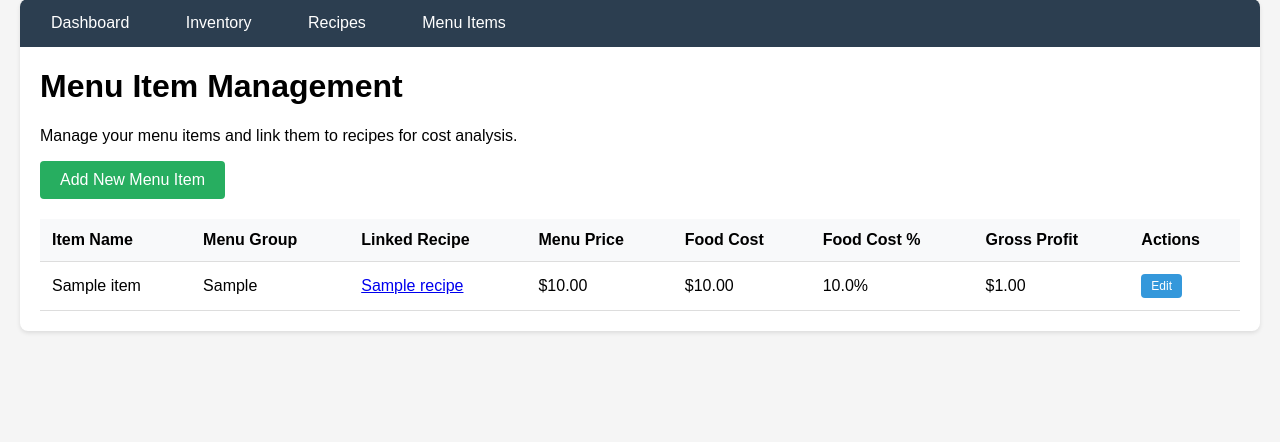
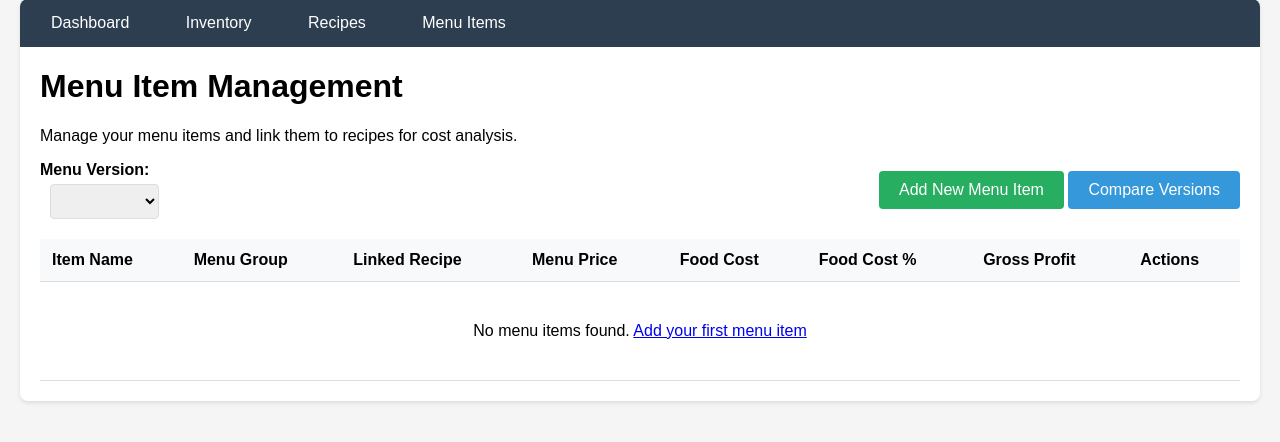
Before and after one commit to ultraheavy/lea-james-recipe-calculator, a Flask app: page /menu in a window 1280 px wide. Shown: the part 21-463 px from the top of the page. Run offline with Flask 3, Linux system fonts and the light colour scheme; tables that the repository leaves empty hold one stand-in row (values such as "Sample post"); data that the repository does not hold is empty.

Commit message:
feat: add menu versioning system for V2/V3 planning
- Created menu_versions table to track different menu versions
- Added version_id to menu_items for version assignment
- Updated menu page with version selector dropdown
- Created menu comparison page to compare versions side-by-side
- Added summary statistics for menu version analysis
- All existing menu items assigned to V1 (current active menu)

```diff
--- a/app.py
+++ b/app.py
@@ -515,15 +515,119 @@ def delete_recipe(recipe_id):
 
 @app.route('/menu')
 def menu():
-    """Menu management page with enhanced data"""
+    """Menu management page with version support"""
     with get_db() as conn:
+        # Get menu versions
+        menu_versions = conn.execute('''
+            SELECT * FROM menu_versions ORDER BY id
+        ''').fetchall()
+
+        # Get requested version or default to active version
+        version_id = request.args.get('version_id', type=int)
+        if not version_id:
+            # Get active version
+            active_version = conn.execute('''
+                SELECT id FROM menu_versions WHERE is_active = 1 LIMIT 1
+            ''').fetchone()
+            version_id = active_version['id'] if active_version else 1
+
+        # Get menu items for selected version
         menu_items = conn.execute('''
             SELECT m.*, r.recipe_name, r.food_cost, r.recipe_group
             FROM menu_items m
             LEFT JOIN recipes r ON m.recipe_id = r.id
+            WHERE m.version_id = ?
             ORDER BY m.menu_group, m.item_name
-        ''').fetchall()
-    return render_template('menu.html', menu_items=menu_items)
+        ''', (version_id,)).fetchall()
+
+    return render_template('menu.html',
+                         menu_items=menu_items,
+                         menu_versions=menu_versions,
+                         current_version_id=version_id)
+
+@app.route('/menu/compare')
+def menu_compare():
+    """Compare menu versions side by side"""
+    with get_db() as conn:
+        # Get all menu versions
+        menu_versions = conn.execute('SELECT * FROM menu_versions ORDER BY id').fetchall()
+
+        # Get selected versions
+        v1_id = request.args.get('v1', type=int, default=1)
+        v2_id = request.args.get('v2', type=int, default=2)
+
+        if v1_id and v2_id:
+            # Get version names
+            v1 = conn.execute('SELECT * FROM menu_versions WHERE id = ?', (v1_id,)).fetchone()
+            v2 = conn.execute('SELECT * FROM menu_versions WHERE id = ?', (v2_id,)).fetchone()
+
+            # Get all unique items from both versions
+            all_items = conn.execute('''
+                SELECT DISTINCT item_name, menu_group
+                FROM menu_items
+                WHERE version_id IN (?, ?)
+                ORDER BY menu_group, item_name
+            ''', (v1_id, v2_id)).fetchall()
+
+            comparison_data = []
+            for item in all_items:
+                # Get data from version 1
+                v1_data = conn.execute('''
+                    SELECT * FROM menu_items
+                    WHERE item_name = ? AND version_id = ?
+                ''', (item['item_name'], v1_id)).fetchone()
+
+                # Get data from version 2
+                v2_data = conn.execute('''
+                    SELECT * FROM menu_items
+                    WHERE item_name = ? AND version_id = ?
+                ''', (item['item_name'], v2_id)).fetchone()
+
+                # Calculate changes
+                price_change = None
+                cost_change = None
+                if v1_data and v2_data:
+                    price_change = (v2_data['menu_price'] or 0) - (v1_data['menu_price'] or 0)
+                    cost_change = (v2_data['food_cost'] or 0) - (v1_data['food_cost'] or 0)
+
+                comparison_data.append({
+                    'item_name': item['item_name'],
+                    'menu_group': item['menu_group'],
+                    'v1_data': v1_data,
+                    'v2_data': v2_data,
+                    'price_change': price_change,
+                    'cost_change': cost_change
+                })
+
+            # Calculate summary statistics
+            v1_items = [item for item in comparison_data if item['v1_data']]
+            v2_items = [item for item in comparison_data if item['v2_data']]
+
+            summary = {
+                'v1_count': len(v1_items),
+                'v2_count': len(v2_items),
+                'v1_avg_price': sum(item['v1_data']['menu_price'] or 0 for item in v1_items) / len(v1_items) if v1_items else 0,
+                'v2_avg_price': sum(item['v2_data']['menu_price'] or 0 for item in v2_items) / len(v2_items) if v2_items else 0,
+                'v1_avg_cost_percent': sum(item['v1_data']['food_cost_percent'] or 0 for item in v1_items) / len(v1_items) if v1_items else 0,
+                'v2_avg_cost_percent': sum(item['v2_data']['food_cost_percent'] or 0 for item in v2_items) / len(v2_items) if v2_items else 0,
+                'items_added': len([item for item in comparison_data if not item['v1_data'] and item['v2_data']]),
+                'items_removed': len([item for item in comparison_data if item['v1_data'] and not item['v2_data']]),
+                'items_changed': len([item for item in comparison_data if item['v1_data'] and item['v2_data']])
+            }
+
+            return render_template('menu_compare.html',
+                                 menu_versions=menu_versions,
+                                 v1_id=v1_id,
+                                 v2_id=v2_id,
+                                 v1_name=v1['version_name'] if v1 else 'Version 1',
+                                 v2_name=v2['version_name'] if v2 else 'Version 2',
+                                 comparison_data=comparison_data,
+                                 summary=summary)
+
+        return render_template('menu_compare.html',
+                             menu_versions=menu_versions,
+                             v1_id=v1_id,
+                             v2_id=v2_id)
 
 @app.route('/vendors')
 def vendors():
--- a/templates/menu.html
+++ b/templates/menu.html
@@ -6,7 +6,28 @@
 <h1>Menu Item Management</h1>
 <p>Manage your menu items and link them to recipes for cost analysis.</p>
 
-<a href="/menu/add" class="btn btn-success">Add New Menu Item</a>
+<div style="display: flex; justify-content: space-between; align-items: center; margin-bottom: 20px;">
+    <div>
+        <label for="version_select">Menu Version:</label>
+        <select id="version_select" onchange="changeVersion(this.value)" style="margin-left: 10px;">
+            {% for version in menu_versions %}
+            <option value="{{ version.id }}" {% if version.id == current_version_id %}selected{% endif %}>
+                {{ version.version_name }} {% if version.is_active %}(Active){% endif %}
+            </option>
+            {% endfor %}
+        </select>
+    </div>
+    <div>
+        <a href="/menu/add?version_id={{ current_version_id }}" class="btn btn-success">Add New Menu Item</a>
+        <a href="/menu/compare" class="btn">Compare Versions</a>
+    </div>
+</div>
+
+<script>
+function changeVersion(versionId) {
+    window.location.href = '/menu?version_id=' + versionId;
+}
+</script>
 
 <table>
     <thead>
```
Also changed, not shown: add_menu_versioning.py (added, +125 -0 lines), templates/menu_compare.html (added, +139 -0 lines).
